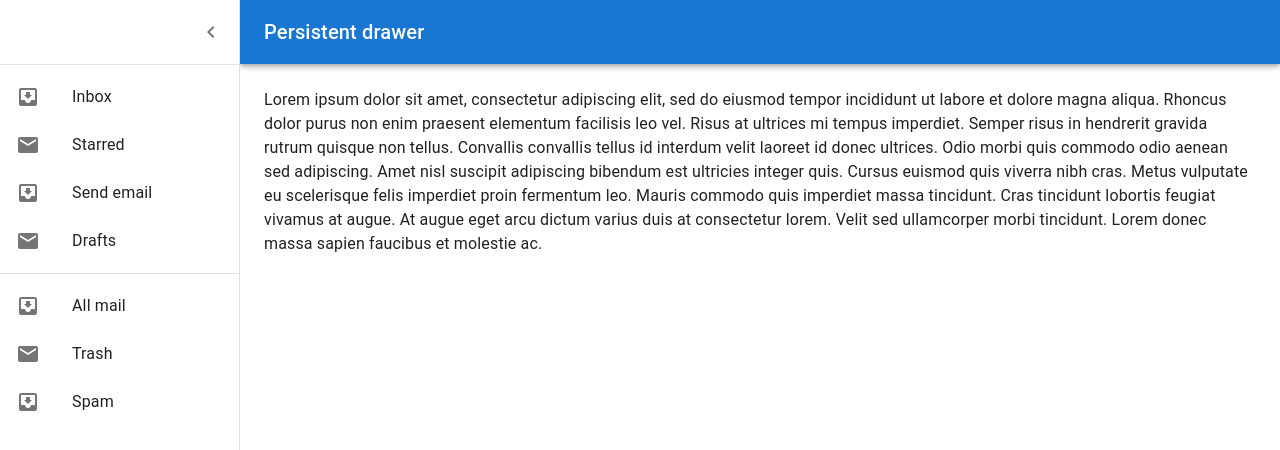
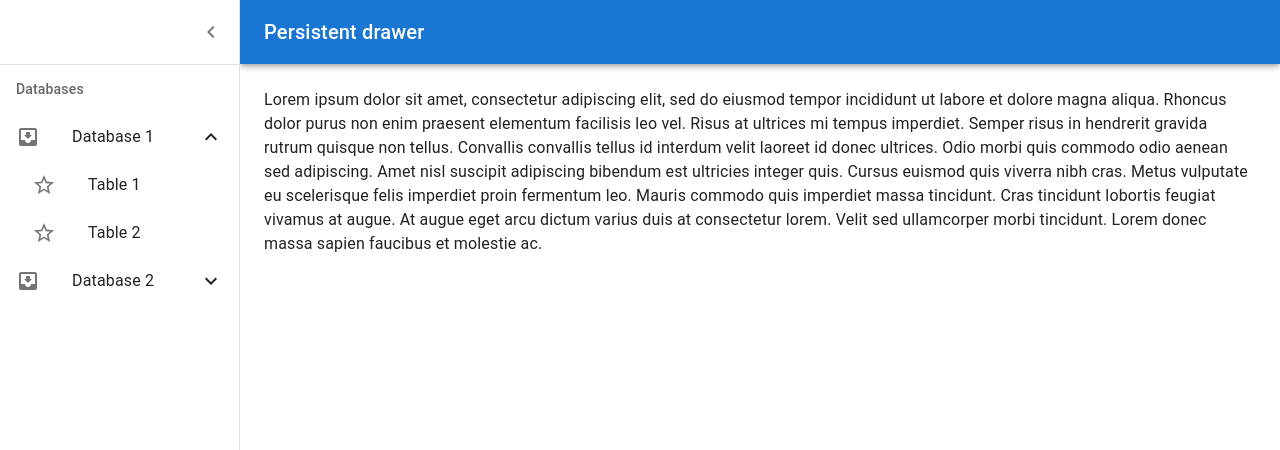
Before and after one commit to DavidMTdev/Web-Services-Project, a React (Vite) app in the folder app/: page / in a window 1280 px wide. Shown: the top 450 px of the page. Built offline with nearby package versions, Linux system fonts and the light colour scheme.

Commit message:
update drawer

```diff
--- a/app/src/App.jsx
+++ b/app/src/App.jsx
@@ -1,16 +1,57 @@
-import { useState } from 'react'
+import { useState, createContext } from 'react'
 import { useTheme } from '@mui/material/styles'
 
 import Box from '@mui/material/Box'
 import CssBaseline from '@mui/material/CssBaseline'
+import List from '@mui/material/List'
+import Divider from '@mui/material/Divider'
+import IconButton from '@mui/material/IconButton'
+import ChevronLeftIcon from '@mui/icons-material/ChevronLeft'
+import ChevronRightIcon from '@mui/icons-material/ChevronRight'
+import ListItem from '@mui/material/ListItem'
+import ListItemButton from '@mui/material/ListItemButton'
+import ListItemIcon from '@mui/material/ListItemIcon'
+import ListItemText from '@mui/material/ListItemText'
+import InboxIcon from '@mui/icons-material/MoveToInbox'
+import MailIcon from '@mui/icons-material/Mail'
+import ExpandLess from '@mui/icons-material/ExpandLess'
+import ExpandMore from '@mui/icons-material/ExpandMore'
+import StarBorder from '@mui/icons-material/StarBorder'
+import Collapse from '@mui/material/Collapse'
+import ListSubheader from '@mui/material/ListSubheader'
 
 import AppBar from './components/AppBar'
 import AppDrawer from './components/AppDrawer'
 import AppMain from './components/AppMain'
 
+const AppContext = createContext(null)
+
 export default function App() {
   const theme = useTheme();
   const [open, setOpen] = useState(true);
+  const [data , setData] = useState([{
+    name: 'Database 1',
+    open: true,
+    tables: [
+      {
+        name: 'Table 1'
+      }, {
+        name: 'Table 2'
+      }
+    ]
+  }, {
+    name: 'Database 2',
+    open: false,
+    tables: []
+  }
+  ])
+
+  const handleClick = (index) => {
+    console.log(index)
+    const newData = [...data]
+    newData[index].open = !newData[index].open
+    setData(newData)
+  }
 
   const handleDrawerOpen = () => {
     setOpen(true);
@@ -21,28 +62,48 @@ export default function App() {
   };
 
   return (
-    <Box sx={{ display: 'flex' }}>
-      <CssBaseline />
-      <AppBar theme={theme} open={open} click={handleDrawerOpen} />
-      <AppDrawer theme={theme} open={open} click={handleDrawerClose} />
-      <AppMain theme={theme} open={open} />
-      {/* <Main open={open}>
-        <DrawerHeader />
-        <Typography paragraph>
-          Lorem ipsum dolor sit amet, consectetur adipiscing elit, sed do eiusmod
-          tempor incididunt ut labore et dolore magna aliqua. Rhoncus dolor purus non
-          enim praesent elementum facilisis leo vel. Risus at ultrices mi tempus
-          imperdiet. Semper risus in hendrerit gravida rutrum quisque non tellus.
-          Convallis convallis tellus id interdum velit laoreet id donec ultrices.
-          Odio morbi quis commodo odio aenean sed adipiscing. Amet nisl suscipit
-          adipiscing bibendum est ultricies integer quis. Cursus euismod quis viverra
-          nibh cras. Metus vulputate eu scelerisque felis imperdiet proin fermentum
-          leo. Mauris commodo quis imperdiet massa tincidunt. Cras tincidunt lobortis
-          feugiat vivamus at augue. At augue eget arcu dictum varius duis at
-          consectetur lorem. Velit sed ullamcorper morbi tincidunt. Lorem donec massa
-          sapien faucibus et molestie ac.
-        </Typography>
-      </Main> */}
-    </Box>
+    <AppContext.Provider value={{ open, data }}>
+      <Box sx={{ display: 'flex' }}>
+        <CssBaseline />
+        <AppBar theme={theme} open={open} click={handleDrawerOpen} />
+        <AppDrawer theme={theme} open={open} click={handleDrawerClose} >
+          <List
+            component="nav"
+            aria-labelledby="nested-list-subheader"
+            subheader={
+              <ListSubheader component="div" id="nested-list-subheader">
+                Databases
+              </ListSubheader>
+            }
+          >
+            {data.map((item, index) => (
+              <>
+                <ListItemButton  onClick={() => handleClick(index)}>
+                    <ListItemIcon>
+                      <InboxIcon />
+                    </ListItemIcon>
+                    <ListItemText primary={item.name} />
+                    {item.open ? <ExpandLess /> : <ExpandMore />}
+                </ListItemButton>
+
+                <Collapse in={item.open} timeout="auto" unmountOnExit>
+                  <List component="div" disablePadding>
+                    {item.tables.map((table, i) => (
+                      <ListItemButton key={i} sx={{ pl: 4 }}>
+                        <ListItemIcon>
+                          <StarBorder />
+                        </ListItemIcon>
+                        <ListItemText primary={table.name} />
+                      </ListItemButton>
+                    ))}
+                  </List>
+                </Collapse>
+              </>
+            ))}
+          </List>
+        </AppDrawer>
+        <AppMain theme={theme} open={open} />
+      </Box>
+    </AppContext.Provider>
   );
 }
--- a/app/src/components/AppDrawer.jsx
+++ b/app/src/components/AppDrawer.jsx
@@ -15,7 +15,7 @@ import DrawerHeaderStyled from './styles/DrawerHeader'
 
 import { DRAWER_WIDTH } from '../constants'
 
-const AppDrawer = ({ theme, open, click }) => {
+const AppDrawer = ({ theme, open, click, children }) => {
     return (
         <Drawer
             sx={{
@@ -36,31 +36,7 @@ const AppDrawer = ({ theme, open, click }) => {
                 </IconButton>
             </DrawerHeaderStyled>
             <Divider />
-            <List>
-                {['Inbox', 'Starred', 'Send email', 'Drafts'].map((text, index) => (
-                    <ListItem key={text} disablePadding>
-                    <ListItemButton>
-                        <ListItemIcon>
-                        {index % 2 === 0 ? <InboxIcon /> : <MailIcon />}
-                        </ListItemIcon>
-                        <ListItemText primary={text} />
-                    </ListItemButton>
-                    </ListItem>
-                ))}
-            </List>
-            <Divider />
-            <List>
-                {['All mail', 'Trash', 'Spam'].map((text, index) => (
-                    <ListItem key={text} disablePadding>
-                    <ListItemButton>
-                        <ListItemIcon>
-                        {index % 2 === 0 ? <InboxIcon /> : <MailIcon />}
-                        </ListItemIcon>
-                        <ListItemText primary={text} />
-                    </ListItemButton>
-                    </ListItem>
-                ))}
-            </List>
+            {children}
         </Drawer>
     )
 }
--- /dev/null
+++ b/app/src/components/NestListSubItem.jsx
@@ -0,0 +1,5 @@
+const NestedListSubItem = () => {
+    return (  )
+}
+
+export default NestedListSubItem
--- /dev/null
+++ b/app/src/components/NestedList.jsx
@@ -0,0 +1,5 @@
+const NestedList = () => {
+    return (  )
+}
+
+export default NestedList
```
Also changed, not shown: app/src/components/NestedListItem.jsx (added, +32 -0 lines).
